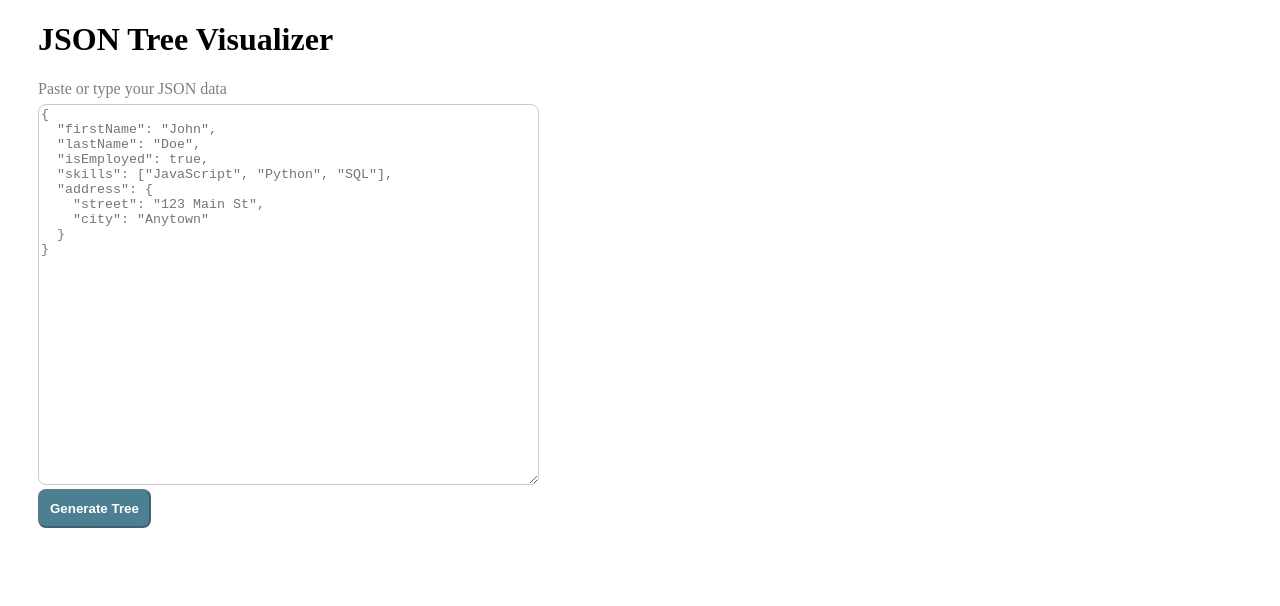
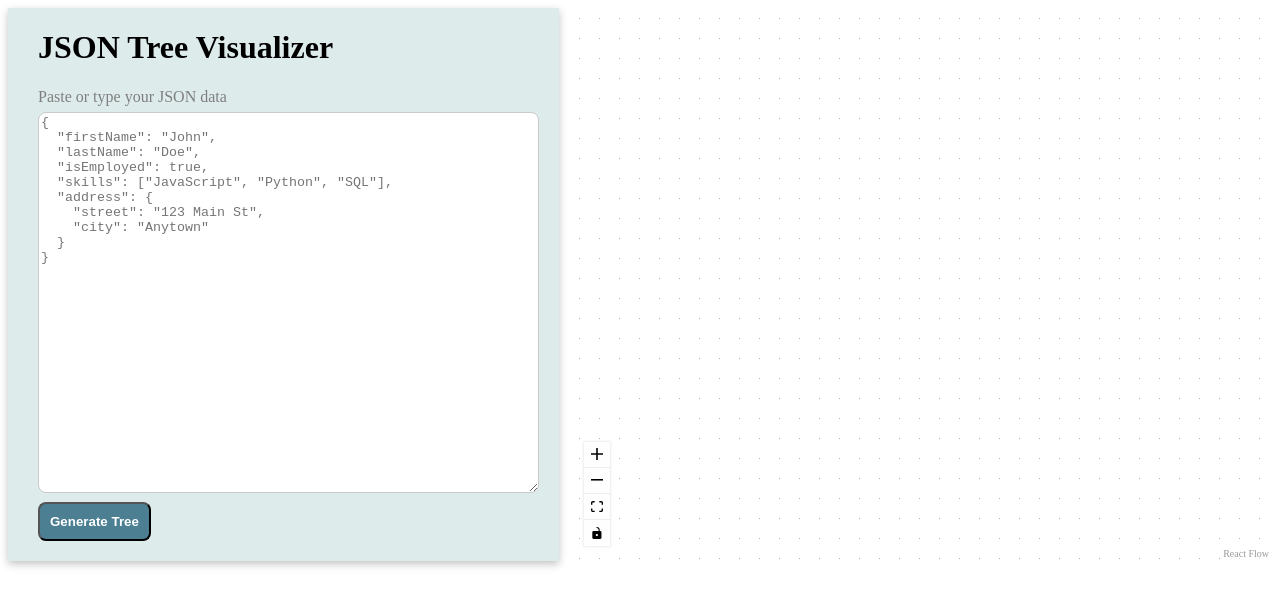
Before and after one commit to faizanfzk/JSON-Tree-Visualizer, a React (Vite) app in the folder Json-visualizer/: page / in a window 1280 px wide. Shown: the top 606 px of the page. Built offline with nearby package versions, Linux system fonts and the light colour scheme.

Commit message:
feat : rnd and adds node tree functionality
Adds zoom In/out buttons

```diff
--- a/Json-visualizer/package.json
+++ b/Json-visualizer/package.json
@@ -10,6 +10,7 @@
     "preview": "vite preview"
   },
   "dependencies": {
+    "@xyflow/react": "^12.9.0",
     "react": "^19.1.1",
     "react-dom": "^19.1.1"
   },
--- a/Json-visualizer/src/App.css
+++ b/Json-visualizer/src/App.css
@@ -1,23 +1,45 @@
-.container{
+.container {
   margin: 0;
+
 }
-.json-input-wrapper{
+
+.sub-wrapper {
+  display: flex;
+   /* box-shadow: rgba(0, 0, 0, 0.24) 0px 3px 8px; */
+}
+
+.json-input-wrapper {
   padding-left: 30px;
+  padding-right:20px;
+   box-shadow: rgba(0, 0, 0, 0.24) 0px 3px 8px;
+   background-color: rgb(222, 235, 235);
 }
-.sub-heading{
+
+.sub-heading {
   color: #7f7f7f;
   margin-bottom: 6px;
 }
 
-.generate-tree-btn{
+.generate-tree-btn {
   background-color: rgb(75, 127, 145);
   color: #fff;
   padding: 10px;
   border-radius: 8px;
   box-shadow: none;
   font-weight: 600;
+  margin-bottom:20px;
+  margin-top: 5px;
 }
-.textarea-box{
+
+.textarea-box {
   border-radius: 8px;
   border-color: #cacaca;
 }
+
+.node-tree-wrapper {
+  width: 100%;
+  height: auto;
+  margin-left: 10px;
+  border-radius: 8px;
+
+}
--- a/Json-visualizer/src/App.tsx
+++ b/Json-visualizer/src/App.tsx
@@ -2,13 +2,16 @@
 import { useState } from 'react'
 import './App.css'
 import { placeholder } from './static-data/static-data';
+import NodeTreeComponent from './components/NodeTreeComponent';
+import { nodeTree } from './common-service/CommonService';
 
 
 function App() {
 
   const [isValidJson, setIsValidJson] = useState(true);
   const [jsonText, setJsonText] = useState('');
-
+  const [nodes, setNodes] = useState([]);
+  const [edges, setEdges] = useState([]);
 
   const handleChange = (e: any) => {
     const value = e.target.value;
@@ -19,8 +22,11 @@ function App() {
 
   const validateJson = () => {
     try {
-      JSON.parse(jsonText)
+      const parsed = JSON.parse(jsonText)
+      const { nodes, edges } = nodeTree('root', parsed)
       setIsValidJson(true)
+      setNodes(nodes)
+      setEdges(edges)
     } catch {
       setIsValidJson(false)
     }
@@ -28,6 +34,7 @@ function App() {
 
   return (
     <div className='container'>
+      <div className='sub-wrapper'>
         <div className='json-input-wrapper'>
           <h1>JSON Tree Visualizer</h1>
           {
@@ -44,10 +51,16 @@ function App() {
               onChange={handleChange}
             />
           </div>
-        <button className='generate-tree-btn' disabled={!jsonText} onClick={validateJson}>
+          <button className='generate-tree-btn'  onClick={validateJson}>
             Generate Tree
           </button>
 
+        </div>
+        <div className='node-tree-wrapper'>
+          <NodeTreeComponent nodes={nodes}
+            edges={edges}
+          />
+        </div>
       </div>
     </div>
   )
--- /dev/null
+++ b/Json-visualizer/src/common-service/CommonService.tsx
@@ -0,0 +1,62 @@
+export const nodeTree = (
+    key: string,
+    value: any,
+    depth = 0,
+    x = 50,
+    parentId: string | null = null,
+    list: any = { nodes: [], edges: [] }
+) => {
+    const id = Math.random().toString();
+    let type: string;
+    let color = '#ccc';
+
+    if (Array.isArray(value)) {
+        type = 'array';
+        color = 'green';
+    } else if (value !== null && typeof value === 'object') {
+        type = 'object';
+        color = 'blue';
+    } else {
+        type = 'primitive';
+        color = 'orange';
+    }
+
+    const label = type === 'primitive' ? `${key}: ${value}` : key;
+
+    list.nodes.push({
+        id,
+        data: { label },
+        position: {
+            x: x*2,
+            y: depth * 200,
+        },
+        style: {
+            backgroundColor: color,
+            color: '#000',
+            border: '1px solid lightgreen',
+            padding: 5,
+            borderRadius: 8,
+        },
+    });
+
+    if (parentId) {
+        list.edges.push({
+            id: `${parentId}-${id}`,
+            source: parentId,
+            target: id,
+        });
+    }
+
+    if (typeof value === 'object' && value !== null) {
+        const entries = Array.isArray(value)
+            ? value.map((v, i) => [`[${i}]`, v])
+            : Object.entries(value);
+
+        entries.forEach(([childKey, childVal], index) => {
+            const offset = (index - (entries.length - 1) / 2) * 180;
+            nodeTree(childKey, childVal, depth + 1, x + offset, id, list);
+        });
+    }
+
+    return list;
+};
--- /dev/null
+++ b/Json-visualizer/src/components/NodeTreeComponent.tsx
@@ -0,0 +1,34 @@
+import {
+    Background,
+    Controls,
+    ReactFlow,
+
+} from '@xyflow/react';
+import '@xyflow/react/dist/style.css';
+
+
+
+interface NodeTreeProps {
+    nodes: any[];
+    edges: any[];
+}
+
+const NodeTreeComponent = (props: NodeTreeProps) => {
+    const { nodes, edges } = props;
+
+    return (
+        <div style={{ width: '100%', height: '100%' }}>
+            <ReactFlow
+                nodes={nodes}
+                edges={edges}
+                fitView
+            >
+                <Background/>
+                <Controls />
+            </ReactFlow>
+        </div>
+    )
+
+}
+
+export default NodeTreeComponent;
```
Also changed, not shown: 1 other file (tests, documents, lock files or other folders). Lines whose indentation alone changed are shown as unchanged.
